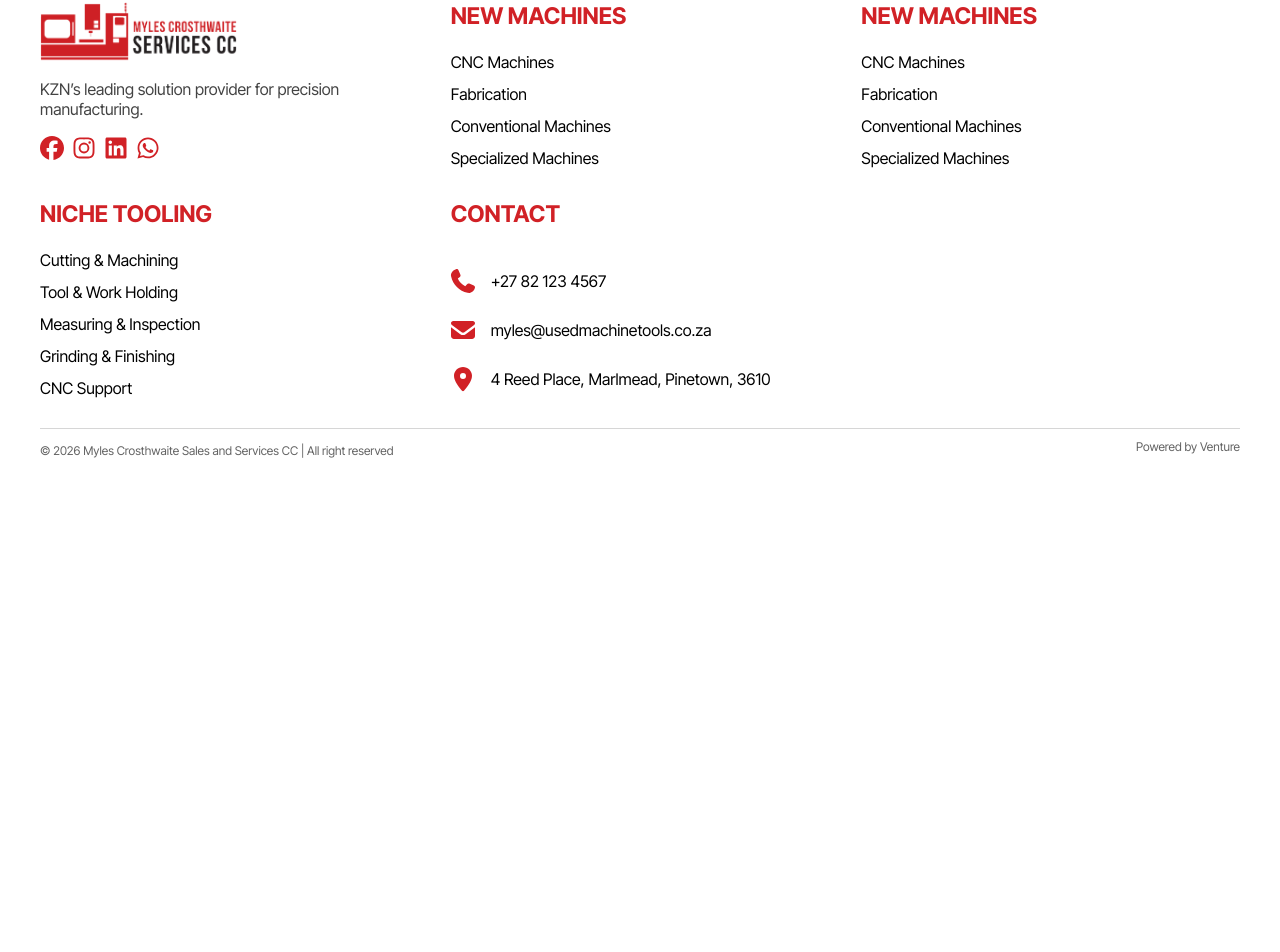
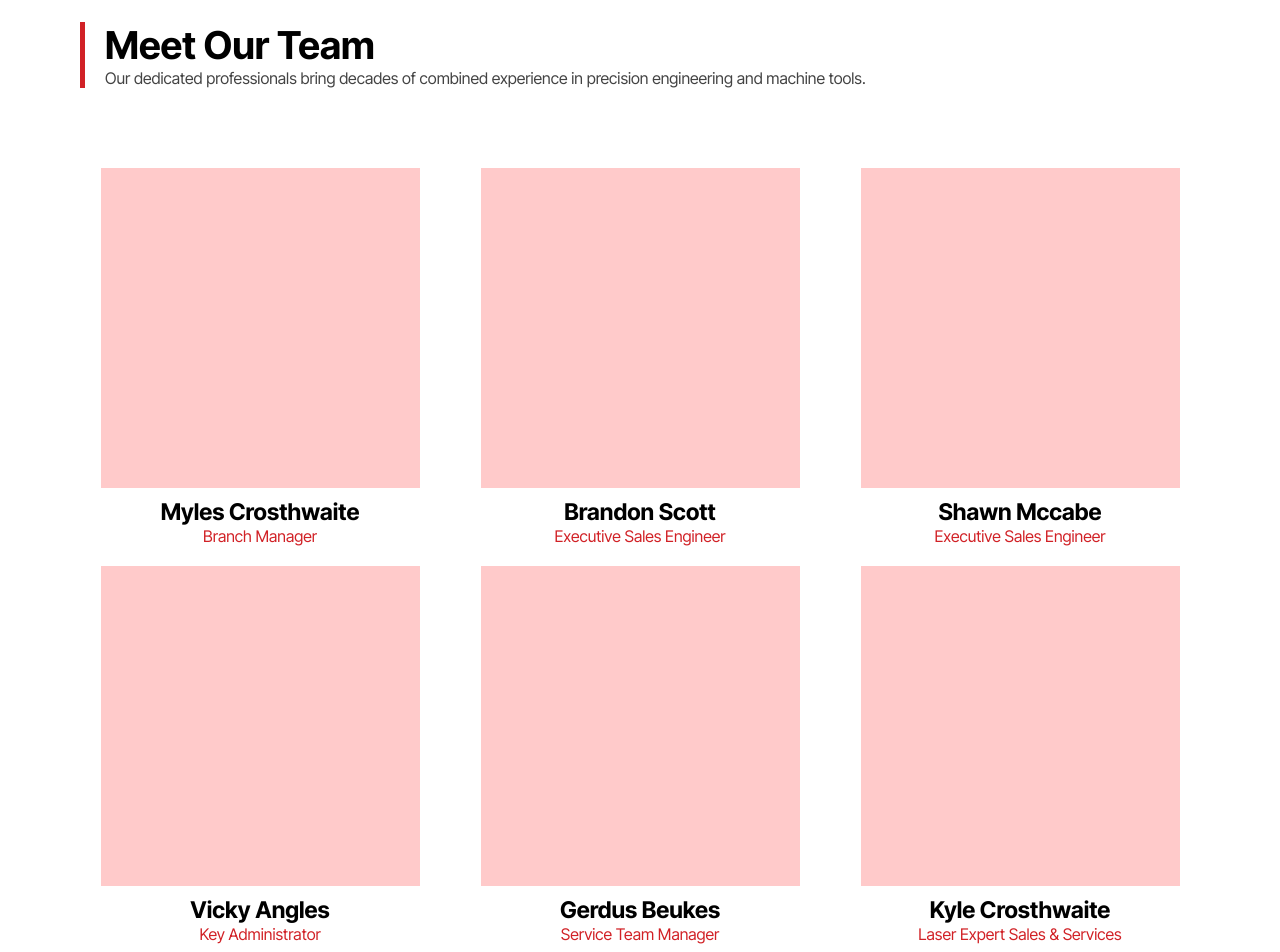
Before and after one commit to JFKleyn/MCSS, a React (Vite) app: page /MCSS/about in a window 1280 px wide. Shown: the part 3370-4322 px from the top of the page. Before the commit the page ends 3839 px from the top, so only its background shows below. Built offline with nearby package versions, Linux system fonts and the light colour scheme.

Commit message:
Created and completed the ourTeam section

```diff
--- a/src/pages/about/AboutPage.jsx
+++ b/src/pages/about/AboutPage.jsx
@@ -1,6 +1,7 @@
 import { Footer } from "../../components/Footer";
 import { AboutHero } from "./AboutHero";
 import { OurStory } from "./OurStory";
+import { OurTeam } from "./OurTeam"
 import "./AboutPage.css";
 
 export function AboutPage() {
@@ -8,6 +9,7 @@
     <>
       <AboutHero />
       <OurStory />
+      <OurTeam />
       <Footer />
     </>
   );
--- /dev/null
+++ b/src/pages/about/OurTeam.css
@@ -0,0 +1,53 @@
+.our-team-section{
+  padding: 40px 20px;
+  display: flex;
+  flex-direction: column;
+  gap: 60px;
+}
+
+.team-profile-container{
+  display: flex;
+  flex-direction: column;
+  gap: 20px;
+  align-items: center;
+}
+
+.profile-photo{
+  display: flex;
+  justify-content: center;
+}
+
+.team-profile{
+  display: flex;
+  flex-direction: column;
+  gap: 10px;
+}
+
+.team-profile h4{
+  text-align: center;
+}
+
+.team-profile p{
+  color: #D12126;
+}
+
+@media (min-width: 780px){
+  .team-profile-container{
+    display: grid;
+    grid-template-columns: 1fr 1fr;
+  }
+}
+
+
+@media (min-width: 1024px){
+  .our-team-section{
+    padding: 60px 80px;
+    gap: 80px;
+  }
+}
+
+@media (min-width: 1200px){
+  .team-profile-container{
+    grid-template-columns: 1fr 1fr 1fr;
+  }
+}
--- /dev/null
+++ b/src/pages/about/OurTeam.jsx
@@ -0,0 +1,69 @@
+import placeholder from "../../assets/placeholder.png"
+import "./OurTeam.css";
+
+export function OurTeam(){
+  return(
+    <div className="our-team-section">
+      <div className="section-header">
+          <h2>Meet Our Team</h2>
+          <p>Our dedicated professionals bring decades of combined experience in precision engineering and machine tools.</p>
+      </div>
+      <div className="team-profile-container">
+        <div className="team-profile">
+          <div className="profile-photo">
+            <img src={placeholder} alt="" />
+          </div>
+          <div className="profile-text">
+            <h4>Myles Crosthwaite</h4>
+            <p>Branch Manager</p>
+          </div>
+        </div>
+        <div className="team-profile">
+          <div className="profile-photo">
+            <img src={placeholder} alt="" />
+          </div>
+          <div className="profile-text">
+            <h4>Brandon Scott</h4>
+            <p>Executive Sales Engineer</p>
+          </div>
+        </div>
+        <div className="team-profile">
+          <div className="profile-photo">
+            <img src={placeholder} alt="" />
+          </div>
+          <div className="profile-text">
+            <h4>Shawn Mccabe</h4>
+            <p>Executive Sales Engineer</p>
+          </div>
+        </div>
+        <div className="team-profile">
+          <div className="profile-photo">
+            <img src={placeholder} alt="" />
+          </div>
+          <div className="profile-text">
+            <h4>Vicky Angles</h4>
+            <p>Key Administrator</p>
+          </div>
+        </div>
+        <div className="team-profile">
+          <div className="profile-photo">
+            <img src={placeholder} alt="" />
+          </div>
+          <div className="profile-text">
+            <h4>Gerdus Beukes</h4>
+            <p>Service Team Manager</p>
+          </div>
+        </div>
+        <div className="team-profile">
+          <div className="profile-photo">
+            <img src={placeholder} alt="" />
+          </div>
+          <div className="profile-text">
+            <h4>Kyle Crosthwaite</h4>
+            <p>Laser Expert Sales & Services</p>
+          </div>
+        </div>
+      </div>
+    </div>
+  )
+}
```
Also changed, not shown: src/assets/Placeholder.png (added).
